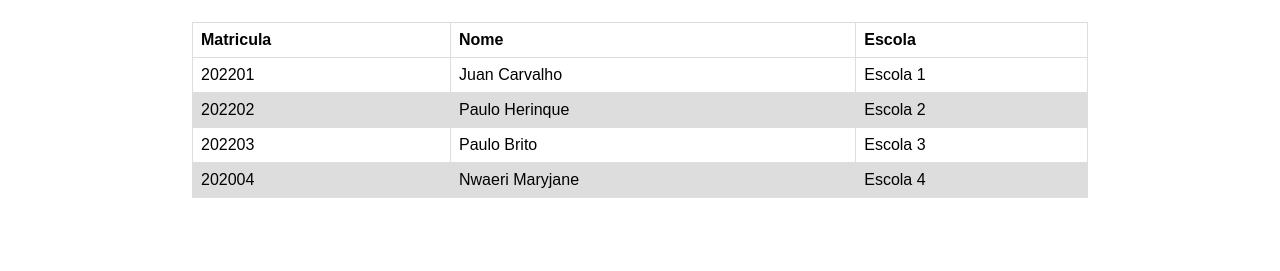
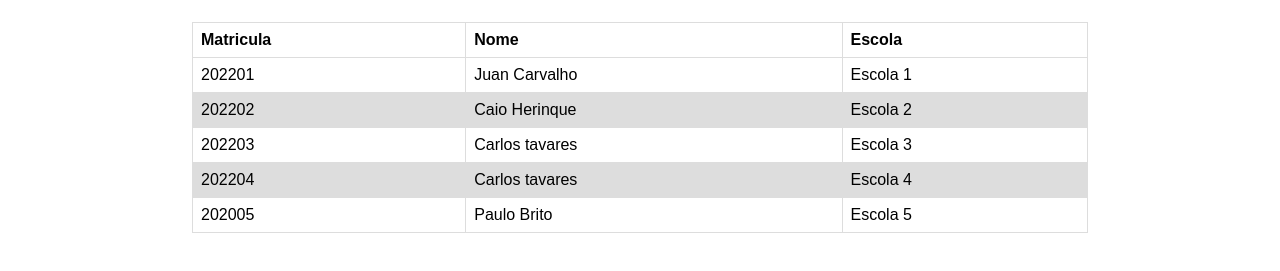
Before and after one commit to carlostsa10/grupo-gitflow, a plain HTML site: page index.html in a window 1280 px wide. Shown: the part 197-468 px from the top of the page. Drawn offline with nearby package versions, Linux system fonts and the light colour scheme.

Commit message:
update table

```diff
--- a/index.html
+++ b/index.html
@@ -49,18 +49,23 @@
                 </tr>
                 <tr>
                     <td>202202</td>
-                    <td>Paulo Herinque</td>
+                    <td>Caio Herinque</td>
                     <td>Escola 2</td>
                 </tr>
                 <tr>
                     <td>202203</td>
-                    <td>Paulo Brito</td>
+                    <td>Carlos tavares</td>
                     <td>Escola 3</td>
                 </tr>
                 <tr>
-                    <td>202004</td>
-                    <td>Nwaeri Maryjane</td>
+                    <td>202204</td>
+                    <td>Carlos tavares</td>
                     <td>Escola 4</td>
+                </tr>
+                <tr>
+                    <td>202005</td>
+                    <td>Paulo Brito</td>
+                    <td>Escola 5</td>
                 </tr>
             </tbody>
             <script>
```
